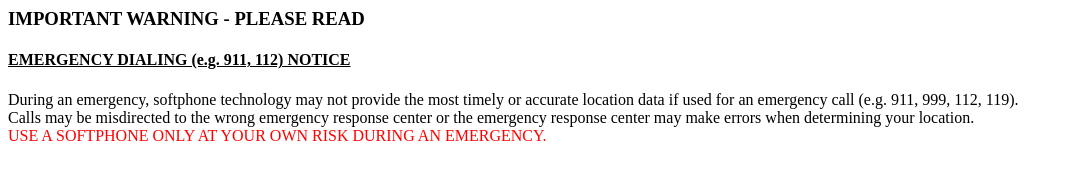
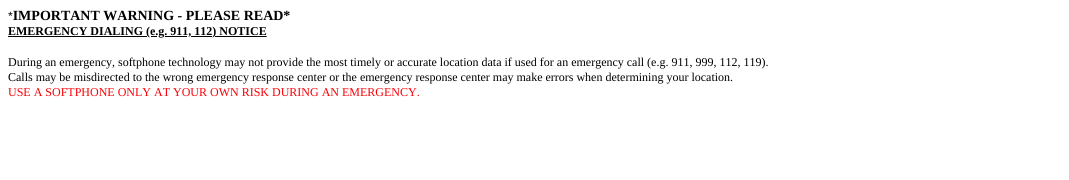
Before and after one commit to vfetelecom/URL, a plain HTML site: page index.html in a window 1280 px wide. Shown: the whole page, without its empty margins (0-1069 px from the left). Drawn offline with Linux system fonts and the light colour scheme.

Commit message:
Update index.html

```diff
--- a/index.html
+++ b/index.html
@@ -1,9 +1,25 @@
+<!DOCTYPE html PUBLIC "-//W3C//DTD HTML 4.01//EN" "http://www.w3.org/TR/html4/strict.dtd">
 <html>
+<head>
+  <meta http-equiv="Content-Type" content="text/html; charset=utf-8">
+  <meta http-equiv="Content-Style-Type" content="text/css">
+  <title></title>
+  <meta name="Generator" content="Cocoa HTML Writer">
+  <meta name="CocoaVersion" content="1671.6">
+  <style type="text/css">
+    p.p1 {margin: 0.0px 0.0px 0.0px 0.0px; font: 14.0px Times; color: #000000; -webkit-text-stroke: #000000}
+    p.p3 {margin: 0.0px 0.0px 12.0px 0.0px; line-height: 14.0px; font: 12.0px Times; color: #000000; -webkit-text-stroke: #000000}
+    span.s1 {font: 12.0px Helvetica; color: #000000; -webkit-text-stroke: 0px #000000}
+    span.s2 {font-kerning: none}
+    span.s3 {text-decoration: underline ; font-kerning: none}
+    span.s4 {font-kerning: none; color: #fb0007; -webkit-text-stroke: 0px #fb0007}
+  </style>
+</head>
 <body>
-<h3>IMPORTANT WARNING - PLEASE READ</h3>
-<h4><u>EMERGENCY DIALING (e.g. 911, 112) NOTICE</u></h4>
-<p>During an emergency, softphone technology may not provide the most timely or accurate location data if used for an emergency call (e.g. 911, 999, 112, 119).
-<br />Calls may be misdirected to the wrong emergency response center or the emergency response center may make errors when determining your location.
-<br/><span style="color: #ff0000;">USE A SOFTPHONE ONLY AT YOUR OWN RISK DURING AN EMERGENCY.</span></p>
+<p class="p1"><span class="s1">*</span><span class="s2"><b>IMPORTANT WARNING - PLEASE READ*</b></span></p>
+<h4 style="margin: 0.0px 0.0px 16.0px 0.0px; line-height: 14.0px; font: 12.0px Times; color: #000000; -webkit-text-stroke: #000000"><span class="s3"><b>EMERGENCY DIALING (e.g. 911, 112) NOTICE</b></span></h4>
+<p class="p3"><span class="s2">During an emergency, softphone technology may not provide the most timely or accurate location data if used for an emergency call (e.g. 911, 999, 112, 119). <br>
+Calls may be misdirected to the wrong emergency response center or the emergency response center may make errors when determining your location. <br>
+</span><span class="s4">USE A SOFTPHONE ONLY AT YOUR OWN RISK DURING AN EMERGENCY.</span></p>
 </body>
 </html>
```
